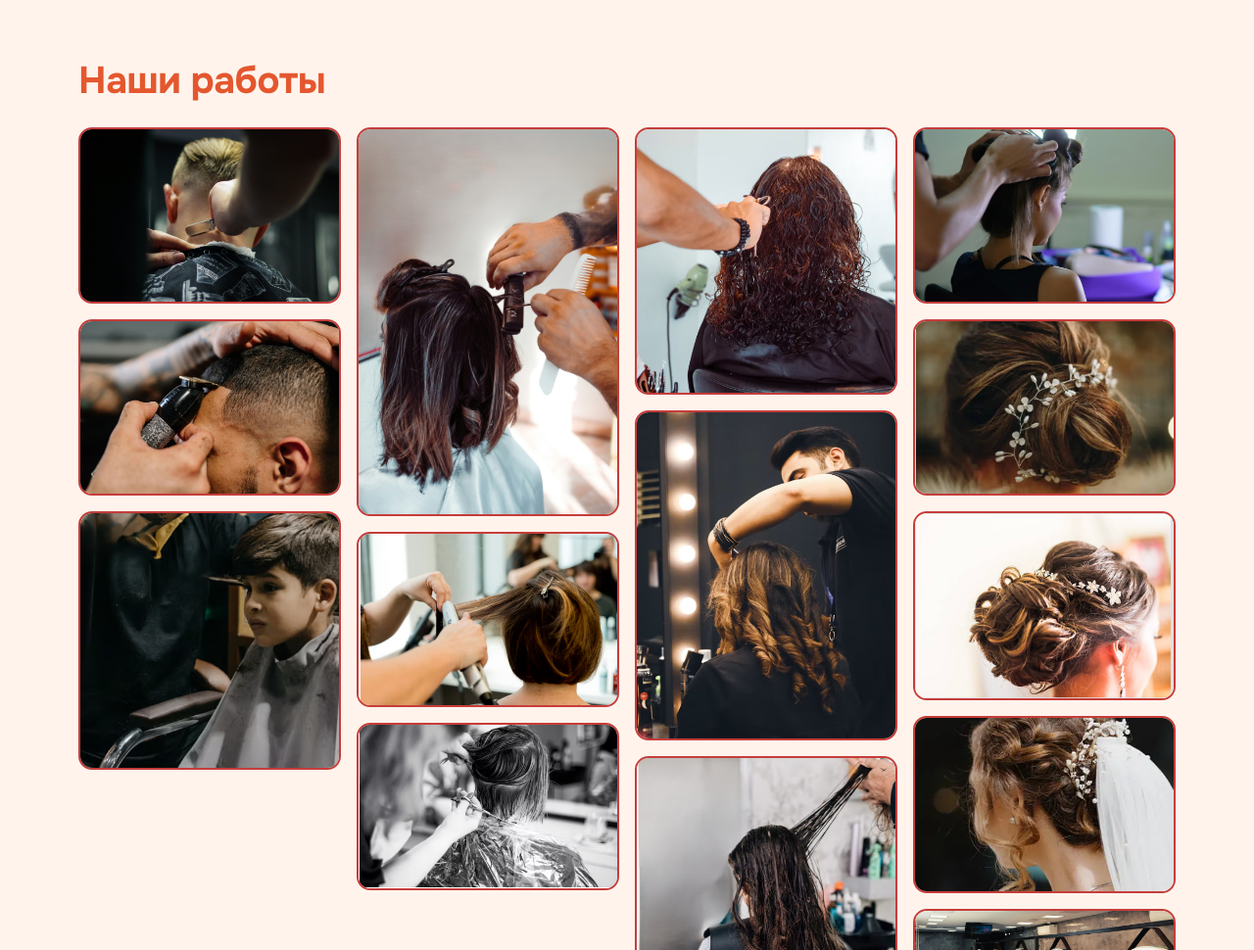
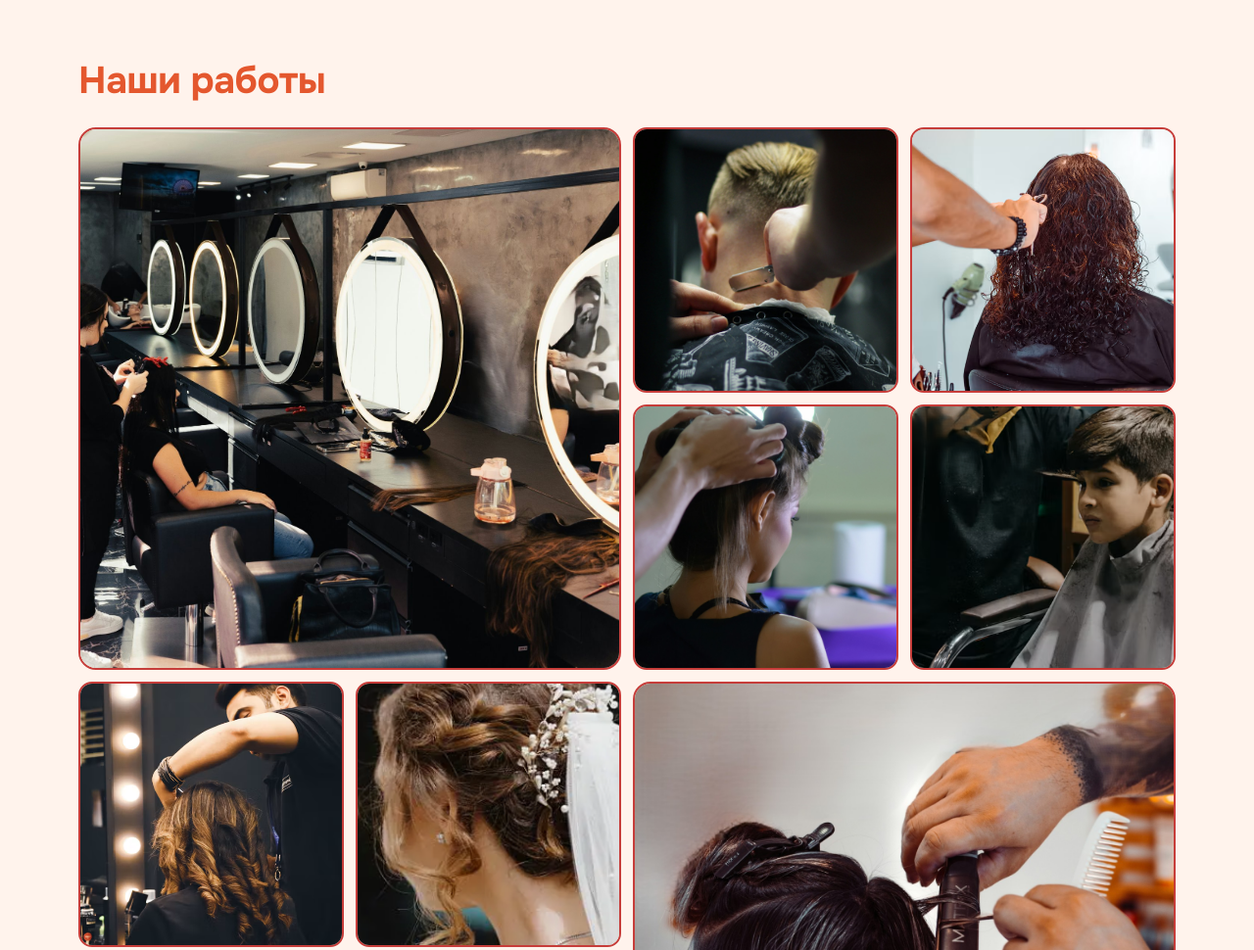
Before and after one commit to irinkalitvinova-dot/-territoriya-krasoty, a plain HTML site: page index.html in a window 1280 px wide. Shown: the part 1420-2390 px from the top of the page at 98% size. Drawn offline with Linux system fonts and the light colour scheme; a web font is replaced by a local one.

Commit message:
Галерея: ровная сетка, порядок фото; кнопки, подвал и мелкие правки
Co-Authored-By: Claude Sonnet 5.5 <noreply@anthropic.com>

```diff
--- a/index.html
+++ b/index.html
@@ -150,20 +150,20 @@
       <div class="wrap">
         <h2>Наши работы</h2>
         <ul class="works-grid">
+          <li class="work work-big"><img src="photos/salon-rabochie-mesta.jpg" alt="Зал парикмахерской: мастер работает у круглых зеркал с подсветкой" width="2000" height="1445" loading="lazy"></li>
           <li class="work"><img src="photos/muzhskaya-strizhka.jpg" alt="Мужская стрижка: аккуратный переход на висках и шее, мастер правит контур бритвой" width="2000" height="1333" loading="lazy"></li>
+          <li class="work"><img src="photos/zhenskaya-strizhka-kudri.png" alt="Женская стрижка на кудрявых волосах, мастер работает ножницами" width="496" height="506" loading="lazy"></li>
+          <li class="work"><img src="photos/pricheska-puchok.jpg" alt="Причёска: мастер собирает волосы в пучок" width="2000" height="1333" loading="lazy"></li>
+          <li class="work"><img src="photos/detskaya-strizhka.png" alt="Детская стрижка: мальчик в кресле, мастер подравнивает чёлку" width="407" height="401" loading="lazy"></li>
+          <li class="work"><img src="photos/zhenskaya-strizhka-volny.png" alt="Женская стрижка с мягкими золотистыми волнами, окрашивание с переходом цвета" width="507" height="638" loading="lazy"></li>
+          <li class="work"><img src="photos/svadebnaya-pricheska-fata.png" alt="Свадебная причёска с локонами, украшением и фатой" width="377" height="252" loading="lazy"></li>
           <li class="work"><img src="photos/muzhskaya-strizhka-mashinka.jpg" alt="Мужская стрижка машинкой: мастер оформляет линию роста волос" width="2000" height="1335" loading="lazy"></li>
-          <li class="work"><img src="photos/detskaya-strizhka.png" alt="Детская стрижка: мальчик в кресле, мастер подравнивает чёлку" width="407" height="401" loading="lazy"></li>
-          <li class="work"><img src="photos/zhenskaya-ukladka-karre.jpg" alt="Женская стрижка каре с волнистыми кончиками, мастер укладывает прядь щипцами" width="1344" height="2000" loading="lazy"></li>
+          <li class="work work-big"><img src="photos/zhenskaya-ukladka-karre.jpg" alt="Женская стрижка каре с волнистыми кончиками, мастер укладывает прядь щипцами" width="1344" height="2000" loading="lazy"></li>
+          <li class="work"><img src="photos/pricheska-s-cvetami.png" alt="Вечерняя причёска с локонами и украшением из цветов" width="352" height="252" loading="lazy"></li>
           <li class="work"><img src="photos/zhenskaya-strizhka-kare-shchipcy.png" alt="Каре с мягкой укладкой: мастер работает щипцами" width="523" height="346" loading="lazy"></li>
+          <li class="work"><img src="photos/zhenskaya-dlinnye-volosy.png" alt="Уход за длинными волосами: мастер расчёсывает мокрые пряди" width="515" height="632" loading="lazy"></li>
           <li class="work"><img src="photos/strizhka-chernobelaya.png" alt="Женская стрижка: мастер подравнивает волосы ножницами" width="521" height="330" loading="lazy"></li>
-          <li class="work"><img src="photos/zhenskaya-strizhka-kudri.png" alt="Женская стрижка на кудрявых волосах, мастер работает ножницами" width="496" height="506" loading="lazy"></li>
-          <li class="work"><img src="photos/zhenskaya-strizhka-volny.png" alt="Женская стрижка с мягкими золотистыми волнами, окрашивание с переходом цвета" width="507" height="638" loading="lazy"></li>
-          <li class="work"><img src="photos/zhenskaya-dlinnye-volosy.png" alt="Уход за длинными волосами: мастер расчёсывает мокрые пряди" width="515" height="632" loading="lazy"></li>
-          <li class="work"><img src="photos/pricheska-puchok.jpg" alt="Причёска: мастер собирает волосы в пучок" width="2000" height="1333" loading="lazy"></li>
           <li class="work"><img src="photos/pricheska-puchok-cvety.png" alt="Праздничная причёска: пучок с веточкой из цветов" width="382" height="255" loading="lazy"></li>
-          <li class="work"><img src="photos/pricheska-s-cvetami.png" alt="Вечерняя причёска с локонами и украшением из цветов" width="352" height="252" loading="lazy"></li>
-          <li class="work"><img src="photos/svadebnaya-pricheska-fata.png" alt="Свадебная причёска с локонами, украшением и фатой" width="377" height="252" loading="lazy"></li>
-          <li class="work"><img src="photos/salon-rabochie-mesta.jpg" alt="Зал парикмахерской: мастер работает у круглых зеркал с подсветкой" width="2000" height="1445" loading="lazy"></li>
         </ul>
       </div>
     </section>
--- a/styles.css
+++ b/styles.css
@@ -135,12 +135,20 @@ h2 { color: var(--flame); }
 @media (max-width: 960px) { .perks-list { grid-template-columns: 1fr 1fr; } }
 @media (max-width: 560px) { .perks-list { grid-template-columns: 1fr; gap: 24px; } }
 
-/* Наши работы: фото в своих пропорциях, без обрезки */
+/* Наши работы: ровная сетка, два снимка крупнее */
 .works { border-top: 1px solid var(--sand); }
-.works-grid { list-style: none; margin: 0; padding: 0; columns: 4 220px; column-gap: 16px; }
-.work { break-inside: avoid; margin: 0 0 16px; }
-.work img { display: block; width: 100%; height: auto; border: 2px solid var(--accent); border-radius: 14px; }
-@media (max-width: 720px) { .works-grid { columns: 2; column-gap: 12px; } .work { margin-bottom: 12px; } }
+.works-grid { list-style: none; margin: 0; padding: 0; display: grid; grid-template-columns: repeat(4, 1fr); gap: 12px; }
+.work { position: relative; aspect-ratio: 1; overflow: hidden; border: 2px solid var(--accent); border-radius: 14px; background: var(--peach); }
+.work img { position: absolute; inset: 0; display: block; width: 100%; height: 100%; object-fit: cover; transition: transform .5s ease; }
+.work:hover img { transform: scale(1.05); }
+.work-big { aspect-ratio: 1; border-radius: 18px; }
+.works-grid .work-big:first-child { grid-column: 1 / 3; grid-row: 1 / 3; }
+.works-grid .work-big:not(:first-child) { grid-column: 3 / 5; grid-row: 3 / 5; }
+@media (max-width: 600px) {
+  .works-grid { grid-template-columns: 1fr 1fr; gap: 8px; grid-auto-flow: dense; }
+  .works-grid .work-big:first-child, .works-grid .work-big:not(:first-child) { grid-column: span 2; grid-row: span 2; }
+}
+@media (prefers-reduced-motion: reduce) { .work img { transition: none; } .work:hover img { transform: none; } }
 
 /* Секции */
 section { padding: 72px 0; }
```
